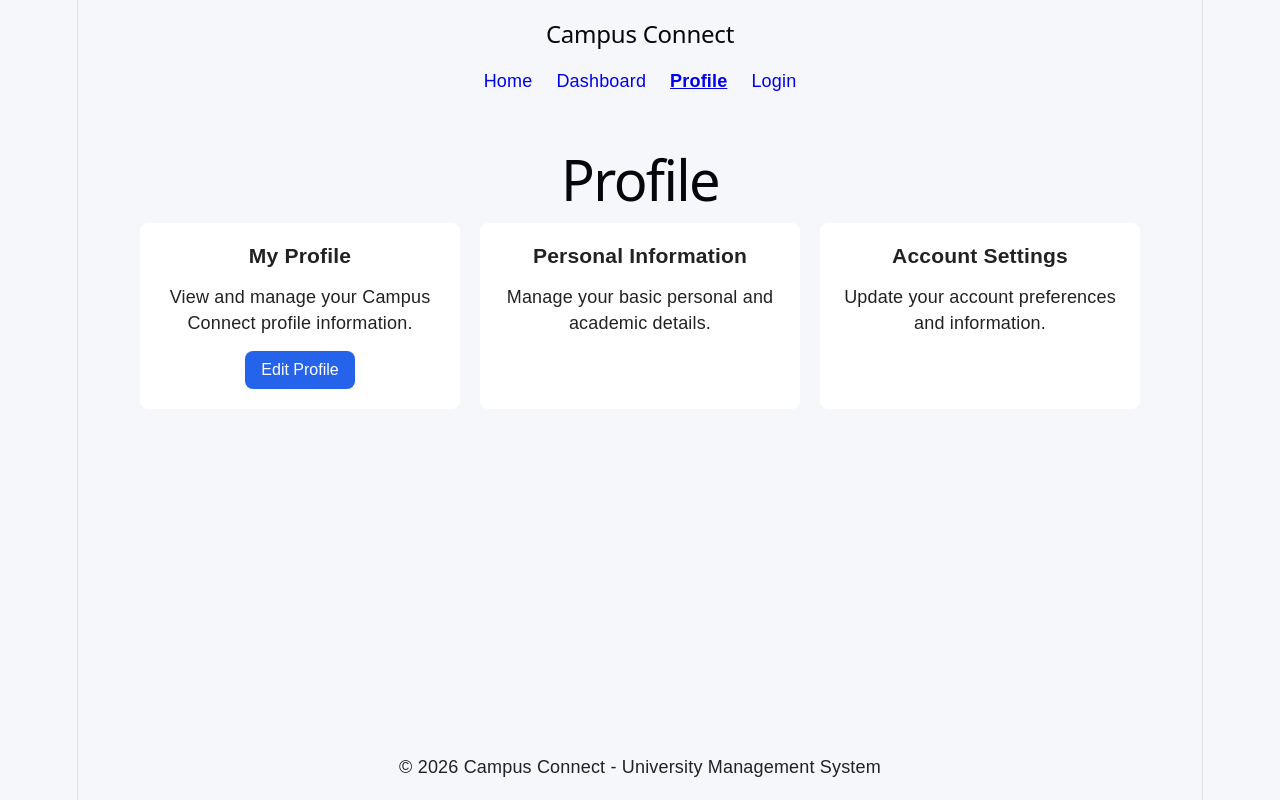
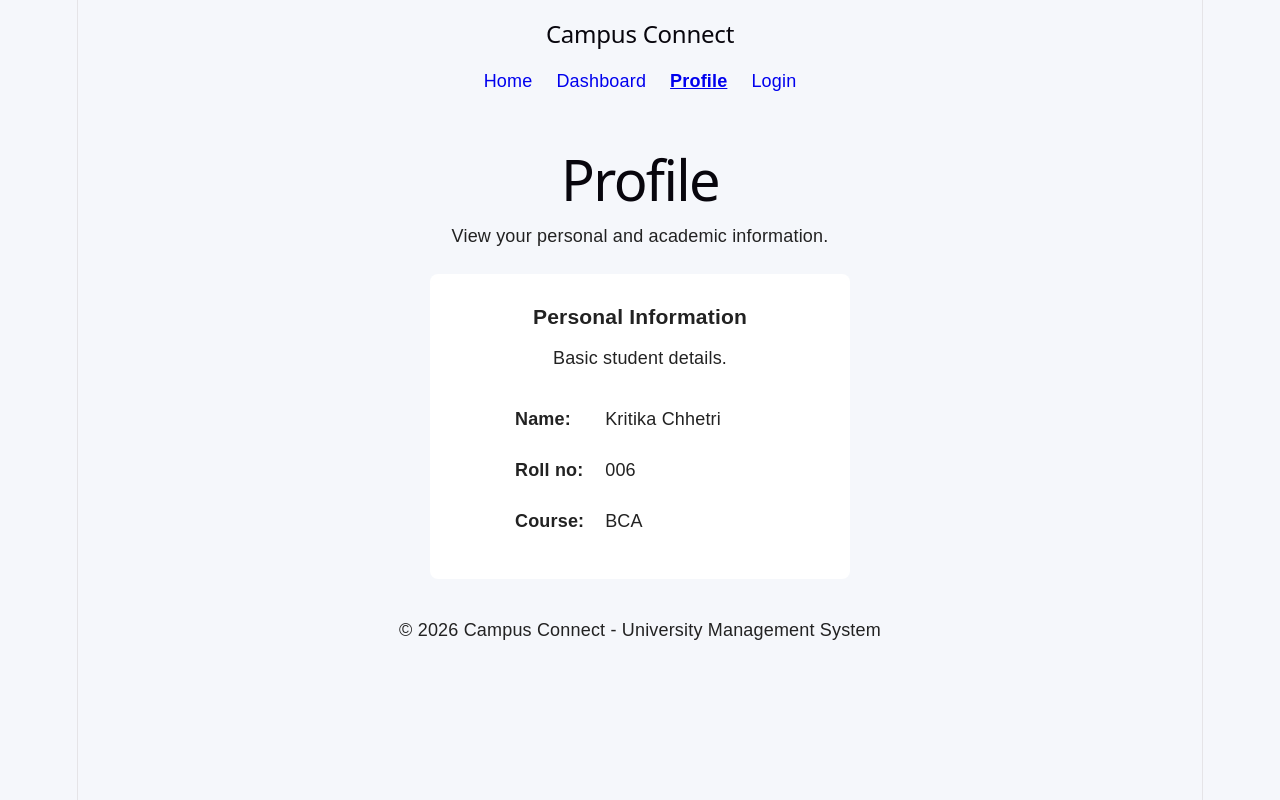
Before and after one commit to KritikaChhetri/Campus-Connect, a React (Vite) app in the folder client/: page /profile in a window 1280 px wide. Built offline with nearby package versions, Linux system fonts and the light colour scheme.

Commit message:
Completed Sprint 9 React fundamentals

```diff
--- a/client/src/components/ui/PageTitle.jsx
+++ b/client/src/components/ui/PageTitle.jsx
@@ -1,5 +1,10 @@
-function PageTitle({ title }) {
-  return <h1>{title}</h1>;
+function PageTitle({ title, description }) {
+  return (
+    <div>
+      <h1>{title}</h1>
+      <p>{description}</p>
+    </div>
+  );
 }
 
 export default PageTitle;
--- a/client/src/layouts/MainLayout.jsx
+++ b/client/src/layouts/MainLayout.jsx
@@ -4,10 +4,10 @@ import Footer from "../components/layout/Footer";
 
 function MainLayout() {
   return (
-    <div className="app-layout">
+    <div>
       <Navbar />
 
-      <main className="main-content">
+      <main>
         <Outlet />
       </main>
 
--- a/client/src/pages/Dashboard/Dashboard.jsx
+++ b/client/src/pages/Dashboard/Dashboard.jsx
@@ -1,44 +1,90 @@
+import { useState } from "react";
+
 import PageTitle from "../../components/ui/PageTitle";
 import Card from "../../components/ui/Card";
 import Button from "../../components/ui/Button";
 
 function Dashboard() {
+  // State for student count
+  const [studentCount, setStudentCount] = useState(0);
+
+  // Announcements list
+  const announcements = [
+    "Semester examination schedule released",
+    "New course registration is open",
+    "Assignment submission deadline updated",
+  ];
+
+  // Add Student button
+  const handleAddStudent = () => {
+    setStudentCount(studentCount + 1);
+  };
+
+  // View Courses button
+  const handleViewCourses = () => {
+    alert("Opening Courses");
+  };
+
+  // View Assignments button
+  const handleViewAssignments = () => {
+    alert("Opening Assignments");
+  };
+
   return (
-    <div>
+    <div className="page-container">
       <title>Dashboard - Campus Connect</title>
 
-      <PageTitle title="Dashboard" />
+      <PageTitle
+        title="Dashboard"
+        description="Manage students, courses, assignments, and academic information."
+      />
 
       <div className="card-grid">
+        {/* Students Card */}
         <Card
           title="Students"
           description="View and manage student information."
         >
+          <p>Student Count: {studentCount}</p>
+
           <Button
-            text="View Students"
-            onClick={() => alert("Student details will be available soon")}
+            text="Add Student"
+            onClick={handleAddStudent}
           />
         </Card>
 
+        {/* Courses Card */}
         <Card
           title="Courses"
           description="View and manage available courses."
         >
           <Button
             text="View Courses"
-            onClick={() => alert("Course details will be available soon")}
+            onClick={handleViewCourses}
           />
         </Card>
 
+        {/* Assignments Card */}
         <Card
           title="Assignments"
           description="View assignments and submission details."
         >
           <Button
             text="View Assignments"
-            onClick={() => alert("Assignment details will be available soon")}
+            onClick={handleViewAssignments}
           />
         </Card>
+      </div>
+
+      {/* Announcements */}
+      <div className="announcement-section">
+        <h2>Announcements</h2>
+
+        <ul>
+          {announcements.map((announcement, index) => (
+            <li key={index}>{announcement}</li>
+          ))}
+        </ul>
       </div>
     </div>
   );
--- a/client/src/pages/Home/Home.jsx
+++ b/client/src/pages/Home/Home.jsx
@@ -7,7 +7,10 @@ function Home() {
     <div className="page-container">
       <title>Home - Campus Connect</title>
 
-      <PageTitle title="Home" />
+      <PageTitle
+        title="Home"
+        description="Welcome to Campus Connect University Management System."
+      />
 
       <div className="card-grid">
         <Card
--- a/client/src/pages/Login/Login.jsx
+++ b/client/src/pages/Login/Login.jsx
@@ -1,22 +1,42 @@
+import { useState } from "react";
+
 import PageTitle from "../../components/ui/PageTitle";
 import Card from "../../components/ui/Card";
 import Button from "../../components/ui/Button";
 
 function Login() {
+  const [userName, setUserName] = useState("");
+
   return (
-    <div className="page-container">
+    <div className="login-page">
       <title>Login - Campus Connect</title>
 
-      <PageTitle title="Login" />
+      <PageTitle
+        title="Login"
+        description="Enter your account details to access Campus Connect."
+      />
 
-      <div className="card-grid">
+      <div className="login-card-container">
         <Card
           title="Login to Campus Connect"
-          description="Enter your account details to access the application."
+          description="Enter your name below."
         >
+          <input
+            type="text"
+            placeholder="Enter your name"
+            value={userName}
+            onChange={(e) => setUserName(e.target.value)}
+          />
+
+          {userName ? (
+            <p>Welcome, {userName}</p>
+          ) : (
+            <p>Please enter your name</p>
+          )}
+
           <Button
             text="Login"
-            onClick={() => alert("Login functionality will be added later")}
+            onClick={() => alert(`Welcome ${userName}`)}
           />
         </Card>
       </div>
--- a/client/src/pages/NotFound/NotFound.jsx
+++ b/client/src/pages/NotFound/NotFound.jsx
@@ -1,23 +1,20 @@
+import { Link } from "react-router-dom";
 import PageTitle from "../../components/ui/PageTitle";
-import Card from "../../components/ui/Card";
 import Button from "../../components/ui/Button";
 
 function NotFound() {
   return (
-    <div>
+    <div className="page-container">
       <title>Page Not Found - Campus Connect</title>
 
-      <PageTitle title="404 - Page Not Found" />
+      <PageTitle
+        title="404 - Page Not Found"
+        description="Sorry, the page you are looking for does not exist."
+      />
 
-      <Card
-        title="Oops! Page Not Found"
-        description="The requested page could not be found."
-      >
-        <Button
-          text="Go Back"
-          onClick={() => window.history.back()}
-        />
-      </Card>
+      <Link to="/">
+        <Button text="Go Back Home" />
+      </Link>
     </div>
   );
 }
--- a/client/src/pages/Profile/Profile.jsx
+++ b/client/src/pages/Profile/Profile.jsx
@@ -1,34 +1,41 @@
 import PageTitle from "../../components/ui/PageTitle";
 import Card from "../../components/ui/Card";
-import Button from "../../components/ui/Button";
 
 function Profile() {
+  const student = {
+    name: "Kritika Chhetri",
+    rollNo: "006",
+    course: "BCA",
+  };
+
   return (
-    <div className="page-container">
+    <div className="profile-page">
       <title>Profile - Campus Connect</title>
 
-      <PageTitle title="Profile" />
+      <PageTitle
+        title="Profile"
+        description="View your personal and academic information."
+      />
 
-      <div className="card-grid">
-        <Card
-          title="My Profile"
-          description="View and manage your Campus Connect profile information."
-        >
-          <Button
-            text="Edit Profile"
-            onClick={() => alert("Profile editing will be available soon")}
-          />
-        </Card>
-
+      <div className="profile-card-container">
         <Card
           title="Personal Information"
-          description="Manage your basic personal and academic details."
-        />
+          description="Basic student details."
+        >
+          <div className="profile-details">
+            <p>
+              <strong>Name:</strong> {student.name}
+            </p>
 
-        <Card
-          title="Account Settings"
-          description="Update your account preferences and information."
-        />
+            <p>
+              <strong>Roll no:</strong> {student.rollNo}
+            </p>
+
+            <p>
+              <strong>Course:</strong> {student.course}
+            </p>
+          </div>
+        </Card>
       </div>
     </div>
   );
--- a/client/src/styles/global.css
+++ b/client/src/styles/global.css
@@ -21,3 +21,74 @@ h3 {
 p {
   margin-bottom: 10px;
 }
+/* Login Page */
+.login-page {
+  min-height: 80vh;
+  display: flex;
+  flex-direction: column;
+  align-items: center;
+  text-align: center;
+}
+
+.login-card-container {
+  display: flex;
+  justify-content: center;
+  width: 100%;
+  margin-top: 25px;
+}
+
+.login-card-container .card {
+  width: 420px;
+  max-width: 90%;
+}
+
+.login-card-container input {
+  width: 250px;
+  padding: 10px;
+  margin: 15px 0 5px;
+  font-size: 16px;
+  box-sizing: border-box;
+}
+
+.login-card-container button {
+  margin-top: 10px;
+}
+/* Profile Page */
+
+.profile-page {
+  width: 100%;
+  text-align: center;
+}
+
+.profile-card-container {
+  width: 100%;
+  display: flex;
+  justify-content: center;
+  margin-top: 25px;
+}
+
+.profile-card-container .card {
+  width: 420px;
+  max-width: 90%;
+  padding: 30px;
+  text-align: center;
+}
+
+.profile-details {
+  margin-top: 25px;
+  display: flex;
+  flex-direction: column;
+  align-items: center;
+}
+
+.profile-details p {
+  width: 250px;
+  text-align: left;
+  font-size: 18px;
+  margin: 10px 0;
+}
+
+.profile-details strong {
+  display: inline-block;
+  width: 85px;
+}
```
Also changed, not shown: client/src/components/ui/Welcome.jsx (added, +10 -0 lines).
